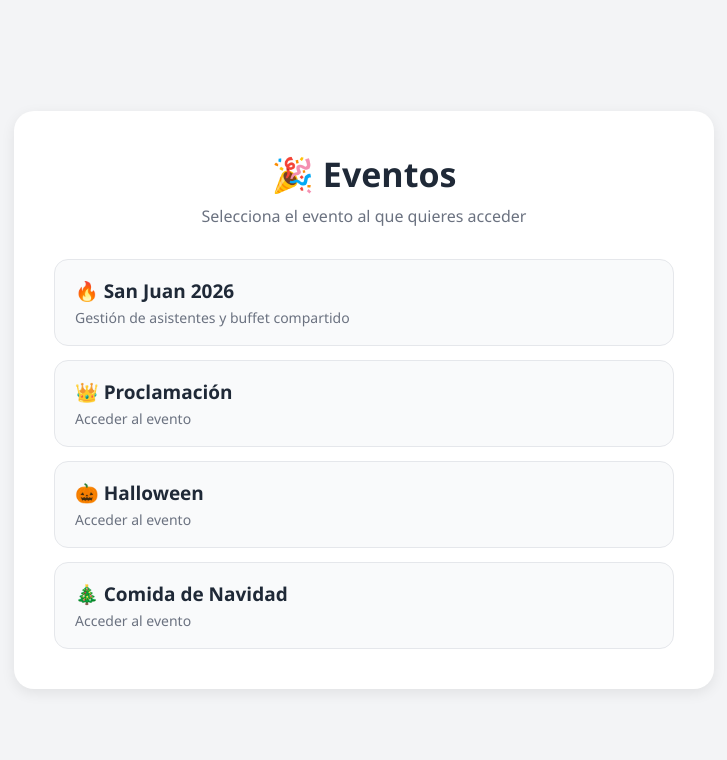
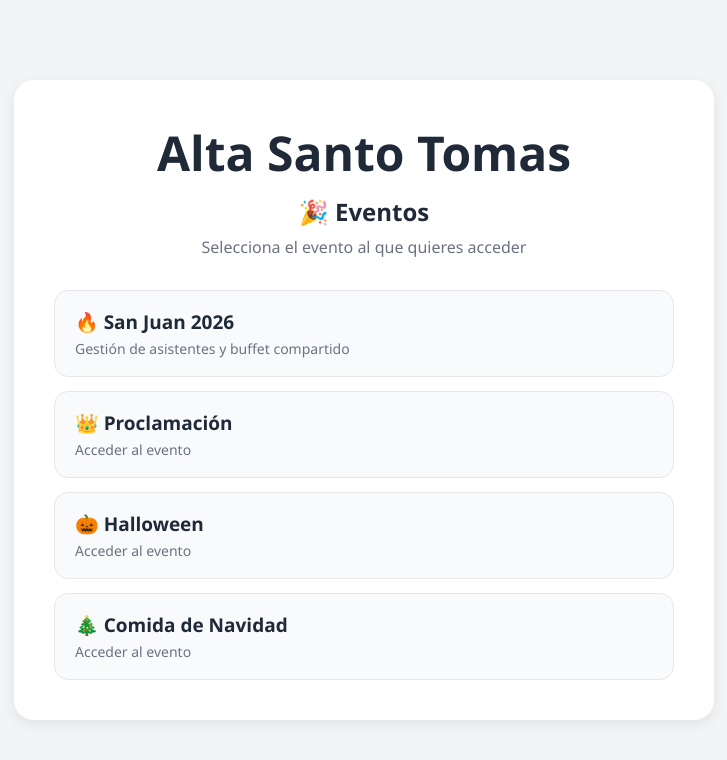
Before and after one commit to laualmeg/EventTracker, a website: page index.html in a window 1280 px wide. Shown: the whole page, without its empty margins (276-1003 px from the left). Drawn offline with Linux system fonts and the light colour scheme.

Commit message:
Añadir titulo falla

```diff
--- a/index.html
+++ b/index.html
@@ -8,7 +8,10 @@
     *{box-sizing:border-box;margin:0;padding:0;font-family:Segoe UI,sans-serif}
     body{min-height:100vh;background:#f3f4f6;color:#1f2937;display:flex;align-items:center;justify-content:center;padding:24px}
     .container{width:100%;max-width:700px;background:white;border-radius:20px;padding:40px;box-shadow:0 4px 14px rgba(0,0,0,.08)}
-    h1{font-size:34px;margin-bottom:8px;text-align:center}
+    /* Estilos para el menú de eventos */
+    h1 {font-size: 48px; margin-bottom: 10px; text-align: center; }
+    h2 {text-align: center; font-size: 24px; margin-bottom: 8px;}
+
     .subtitle{text-align:center;color:#6b7280;margin-bottom:32px}
     .events{display:grid;gap:14px}
     .event{display:block;text-decoration:none;color:#1f2937;background:#f9fafb;border:1px solid #e5e7eb;border-radius:14px;padding:18px 20px;transition:.15s ease}
@@ -20,7 +23,8 @@
 </head>
 <body>
   <main class="container">
-    <h1>🎉 Eventos</h1>
+    <h1>Alta Santo Tomas</h1>
+    <h2>🎉 Eventos</h2>
     <p class="subtitle">Selecciona el evento al que quieres acceder</p>
     <div class="events">
       <a class="event" href="/san-juan.html">
```
